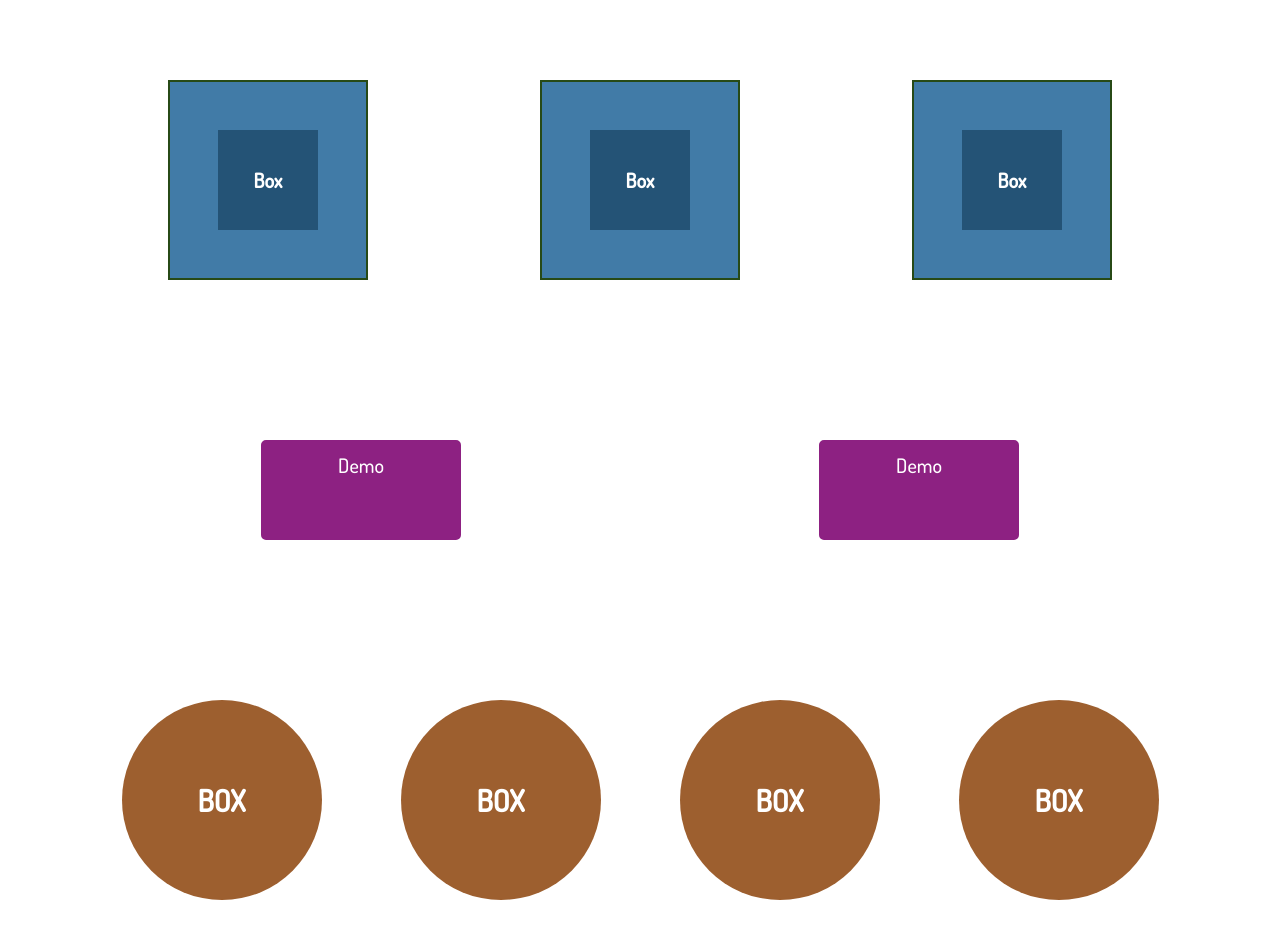
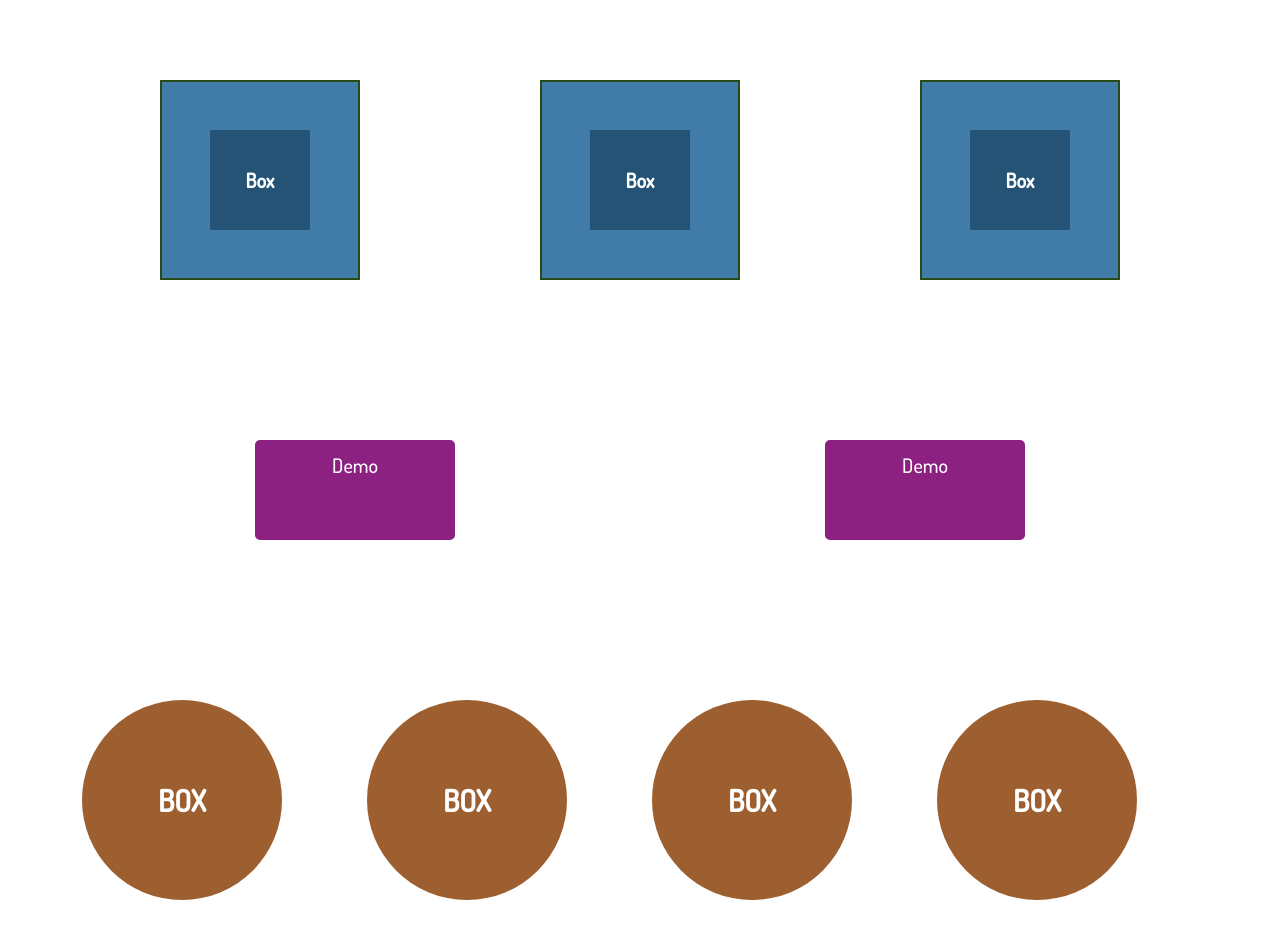
Before and after one commit to ayselmovsumlu/responsivetasks, a plain HTML site: page index.html in a window 1280 px wide. Shown: the top 952 px of the page. Drawn offline with nearby package versions, Linux system fonts and the light colour scheme.

Commit message:
justifycontent

```diff
--- a/_demo.sass
+++ b/_demo.sass
@@ -4,8 +4,6 @@
         background-color: #417ba7
         width: 200px
         height: 200px
-        display: flex
-        justify-content: center
         align-items: center
         .minibox
             background-color: #245376
@@ -17,7 +15,7 @@
             align-items: center
             width: 100px
             height: 100px
-            transition: 3s
+            transition: 2s
             &:hover
                 width: 150px
                 height: 150px
--- a/_demo2.sass
+++ b/_demo2.sass
@@ -8,7 +8,7 @@
         border-radius: 5px
         font-size: 20px
         padding: 10px 0
-        transition: 3s
+        transition: 2s
         &:hover
             background-color: #40123c
     @media screen and ( max-width: 800px )
--- a/_demo3.sass
+++ b/_demo3.sass
@@ -4,13 +4,10 @@
         color: #ffff
         width: 200px
         height: 200px
-        display: flex
-        justify-content: center
         align-items: center
         border-radius: 50%
         font-size: 30px
         font-weight: 700
-        padding: 10px 0
         transition: 3s
         &:hover
             border-radius: 5px
--- a/index.html
+++ b/index.html
@@ -24,14 +24,18 @@
         <section id="demo">
             <div class="container">
                 <div class="row">
-                    <div class="col-md-12 d-flex justify-content-around">
-                        <div class="box">
+                    <div class="col-md-4 d-flex justify-content-center">
+                        <div class="box d-flex justify-content-center">
                             <div class="minibox">Box</div>
                         </div>
-                        <div class="box">
+                    </div>
+                    <div class="col-md-4 d-flex justify-content-center">
+                        <div class="box d-flex justify-content-center">
                             <div class="minibox">Box</div>
                         </div>
-                        <div class="box">
+                    </div>
+                    <div class="col-md-4 d-flex justify-content-center">
+                        <div class="box d-flex justify-content-center">
                             <div class="minibox">Box</div>
                         </div>
                     </div>
@@ -41,9 +45,13 @@
         <section id="demo2">
             <div class="container">
                 <div class="row">
-                    <div class="col-md-12">
-                        <div class="box d-flex justify-content-around">
+                    <div class="col-md-6 d-flex justify-content-center">
+                        <div class="box">
                             <div class="minibox text-center">Demo</div>
+                        </div>
+                    </div>
+                    <div class="col-md-6 d-flex justify-content-center">
+                        <div class="box">
                             <div class="minibox text-center">Demo</div>
                         </div>
                     </div>
@@ -53,12 +61,24 @@
         <section id="demo3">
             <div class="container">
                 <div class="row">
-                    <div class="col-md-12">
-                        <div class="box d-flex justify-content-around">
-                            <div class="minibox">BOX</div>
-                            <div class="minibox">BOX</div>
-                            <div class="minibox">BOX</div>
-                            <div class="minibox">BOX</div>
+                    <div class="col-md-3">
+                        <div class="box">
+                            <div class="minibox d-flex justify-content-center">BOX</div>
+                        </div>
+                    </div>
+                    <div class="col-md-3">
+                        <div class="box">
+                            <div class="minibox d-flex justify-content-center">BOX</div>
+                        </div>
+                    </div>
+                    <div class="col-md-3">
+                        <div class="box">
+                            <div class="minibox d-flex justify-content-center">BOX</div>
+                        </div>
+                    </div>
+                    <div class="col-md-3">
+                        <div class="box">
+                            <div class="minibox d-flex justify-content-center">BOX</div>
                         </div>
                     </div>
                 </div>
```
Also changed, not shown: style.css, 1 other file.
